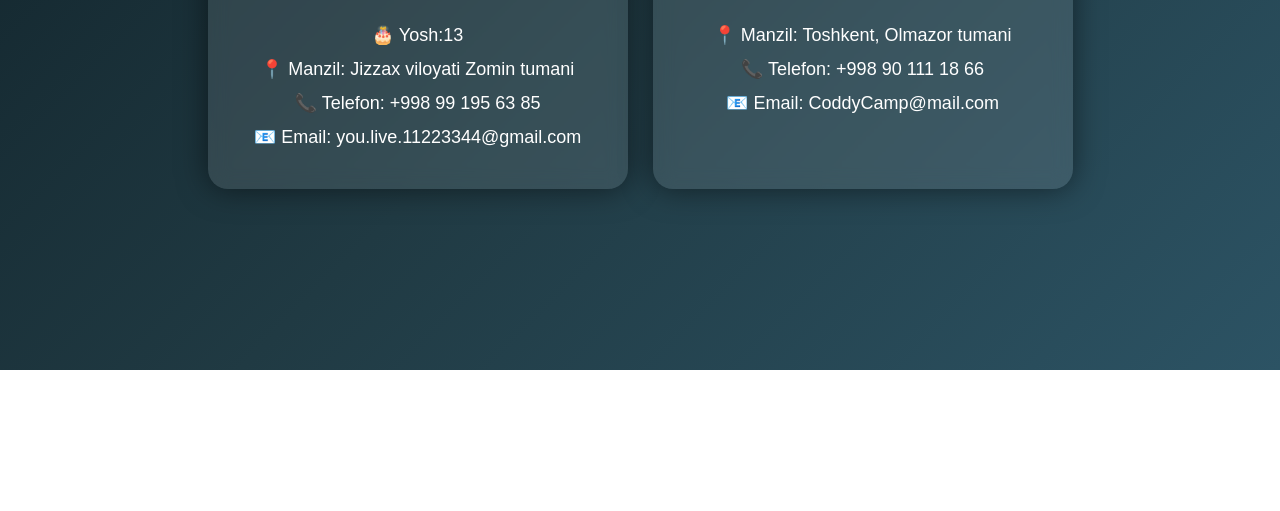
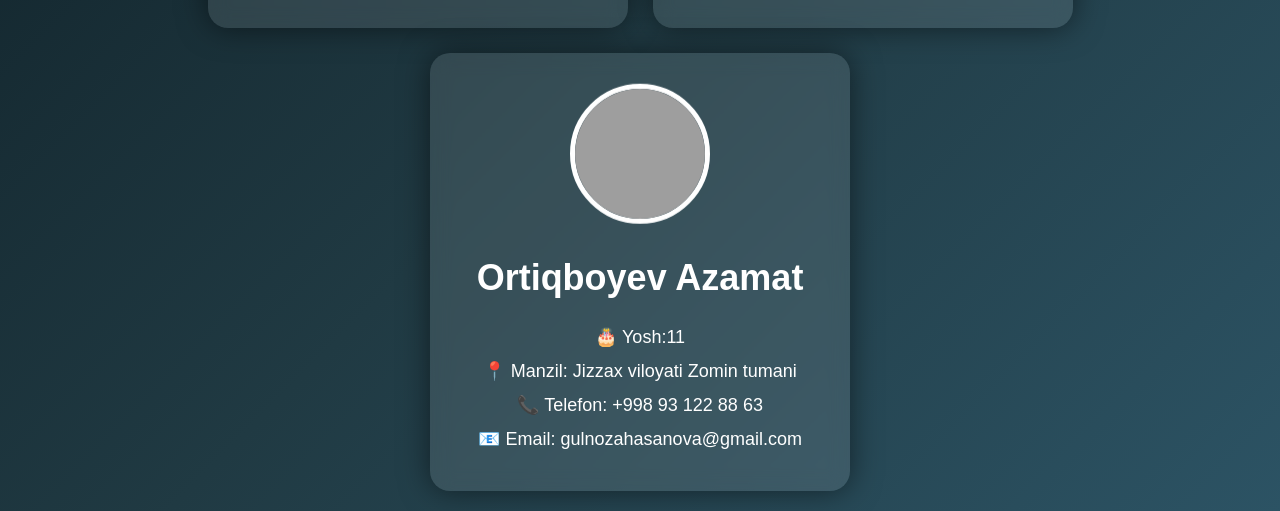
Before and after one commit to youlive11223344-design/MY-ABOUT, a website: page public/index.html in a window 1280 px wide. Shown: the part 430-941 px from the top of the page. Before the commit the page ends 800 px from the top, so only its background shows below. Drawn offline with Linux system fonts and the light colour scheme; grey boxes are pictures that could not be loaded.

Commit message:
update site

```diff
--- a/public/index.html
+++ b/public/index.html
@@ -48,6 +48,22 @@
 
 </div>
 
+<div class="card">
+
+<img src="https://i.pinimg.com/736x/93/4b/3e/934b3eebfc212e1cd07098a54c5e44b8.jpg" class="avatar">
+
+<div class="info">
+<h1>Ortiqboyev Azamat</h1>
+<br>
+<p>🎂 Yosh:11 </p>
+<p>📍 Manzil: Jizzax viloyati Zomin tumani</p>
+<p>📞 Telefon: +998 93 122 88 63</p>
+<p>📧 Email: gulnozahasanova@gmail.com</p>
+
+</div>
+
+</div>
+
 </div>
 
 </body>
```
